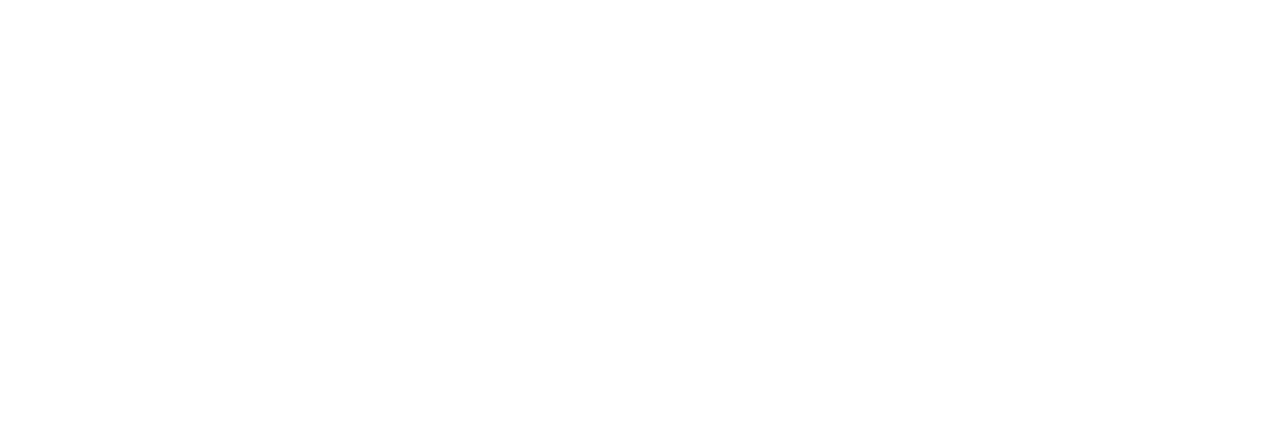
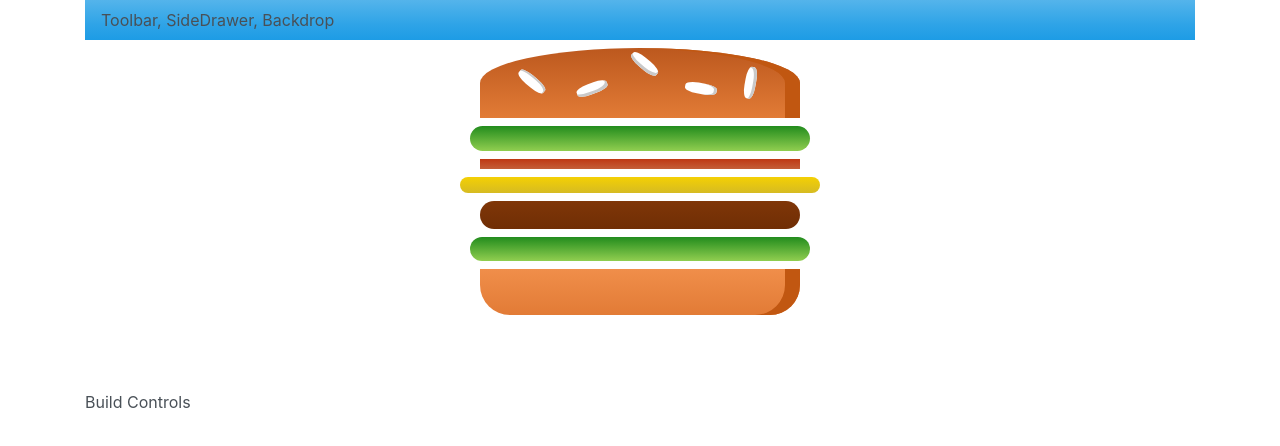
Before and after one commit to HubTicaBB/BurgerBuilder, a React (Create React App) app in the folder client/: page / in a window 1280 px wide. Shown: the top 446 px of the page. Built offline with nearby package versions, Linux system fonts and the light colour scheme.

Commit message:
Create BurgerBuilder container and Burger and Ingredient components

```diff
--- a/client/package.json
+++ b/client/package.json
@@ -6,6 +6,7 @@
     "@testing-library/jest-dom": "^4.2.4",
     "@testing-library/react": "^9.5.0",
     "@testing-library/user-event": "^7.2.1",
+    "prop-types": "^15.7.2",
     "react": "^16.13.1",
     "react-dom": "^16.13.1",
     "react-scripts": "3.4.1"
--- a/client/src/App.js
+++ b/client/src/App.js
@@ -1,10 +1,15 @@
 import React from 'react';
 import './bootstrap.css';
+
+import Layout from './components/Layout/Layout';
+import BurgerBuilder from './containers/BurgerBuilder/BurgerBuilder';
 
 function App() {
   return (
     <div className="container">
-
+      <Layout>
+        <BurgerBuilder />
+      </Layout>
     </div>
   );
 }
--- /dev/null
+++ b/client/src/components/Burger/Burger.css
@@ -0,0 +1,30 @@
+.Burger {
+  max-width: 400px;
+  margin: auto;
+  height: 350px;
+  overflow: scroll;
+  text-align: center;
+  font-weight: bold;
+  font-size: 1.2rem;
+}
+
+@media (min-width: 500px) and (max-height: 400px) {
+  .Burger {
+    width: 350px;
+    height: 300pxs;
+  }
+}
+
+@media (min-width: 500px) and (min-height: 401px) {
+  .Burger {
+    width: 400px;
+    height: 400pxs;
+  }
+}
+
+@media (min-width: 1000px) and (min-height: 700px) {
+  .Burger {
+    width: 400px;
+    height: 600pxs;
+  }
+}
--- /dev/null
+++ b/client/src/components/Burger/Burger.js
@@ -0,0 +1,19 @@
+import React from 'react';
+import './Burger.css';
+import Ingredient from './Ingredient/Ingredient';
+
+const Burger = props => {
+  return (
+    <div className='Burger'>
+      <Ingredient type='bread-top' />
+      <Ingredient type='salad' />
+      <Ingredient type='bacon' />
+      <Ingredient type='cheese' />
+      <Ingredient type='meat' />
+      <Ingredient type='salad' />
+      <Ingredient type='bread-bottom' />
+    </div>
+  )
+};
+
+export default Burger;
--- /dev/null
+++ b/client/src/components/Burger/Ingredient/Ingredient.css
@@ -0,0 +1,113 @@
+.BreadBottom {
+  height: 13%;
+  width: 80%;
+  background: linear-gradient(#F08E4A, #e27b36);
+  border-radius: 0 0 30px 30px;
+  box-shadow: inset -15px 0 #c15711;
+  margin: 2% auto;
+}
+
+.BreadTop {
+  height: 20%;
+  width: 80%;
+  background: linear-gradient(#bc581e, #e27b36);
+  border-radius: 50% 50% 0 0;
+  box-shadow: inset -15px 0 #c15711;
+  margin: 2% auto;
+  position: relative;
+}
+
+.Seeds1 {
+  width: 10%;
+  height: 15%;
+  position: absolute;
+  background-color: white;
+  left: 30%;
+  top: 50%;
+  border-radius: 40%;
+  transform: rotate(-20deg);
+  box-shadow: inset -2px -3px #c9c9c9;
+}
+
+.Seeds1:after {
+  content: "";
+  width: 100%;
+  height: 100%;
+  position: absolute;
+  background-color: white;
+  left: -170%;
+  top: -260%;
+  border-radius: 40%;
+  transform: rotate(60deg);
+  box-shadow: inset -1px 2px #c9c9c9;
+}
+
+.Seeds1:before {
+  content: "";
+  width: 100%;
+  height: 100%;
+  position: absolute;
+  background-color: white;
+  left: 180%;
+  top: -50%;
+  border-radius: 40%;
+  transform: rotate(60deg);
+  box-shadow: inset -1px -3px #c9c9c9;
+}
+
+.Seeds2 {
+  width: 10%;
+  height: 15%;
+  position: absolute;
+  background-color: white;
+  left: 64%;
+  top: 50%;
+  border-radius: 40%;
+  transform: rotate(10deg);
+  box-shadow: inset -3px 0 #c9c9c9;
+}
+
+.Seeds2:before {
+  content: "";
+  width: 100%;
+  height: 100%;
+  position: absolute;
+  background-color: white;
+  left: 150%;
+  top: -130%;
+  border-radius: 40%;
+  transform: rotate(90deg);
+  box-shadow: inset 1px 3px #c9c9c9;
+}
+
+
+.Meat {
+  width: 80%;
+  height: 8%;
+  background: linear-gradient(#7f3608, #702e05);
+  margin: 2% auto;
+  border-radius: 15px;
+}
+
+.Cheese {
+  width: 90%;
+  height: 4.5%;
+  margin: 2% auto;
+  background: linear-gradient(#f4d004, #d6bb22);
+  border-radius: 20px;
+}
+
+.Salad {
+  width: 85%;
+  height: 7%;
+  margin: 2% auto;
+  background: linear-gradient(#228c1d, #91ce50);
+  border-radius: 20px;
+}
+
+.Bacon {
+  width: 80%;
+  height: 3%;
+  background: linear-gradient(#bf3813, #c45e38);
+  margin: 2% auto;
+}
--- /dev/null
+++ b/client/src/components/Burger/Ingredient/Ingredient.js
@@ -0,0 +1,43 @@
+import React, { Component } from 'react';
+import './Ingredient.css';
+import PropTypes from 'prop-types';
+
+class Ingredient extends Component {
+  render() {
+    let ingredient = null;
+
+    switch (this.props.type) {
+      case ('bread-bottom'):
+        ingredient = <div className='BreadBottom'>&nbsp;</div>;
+        break;
+      case ('bread-top'):
+        ingredient = (<div className='BreadTop'>&nbsp;
+                        <div className='Seeds1'>&nbsp;</div>
+                        <div className='Seeds2'>&nbsp;</div>
+                      </div>);
+        break;
+      case ('meat'):
+        ingredient = <div className='Meat'>&nbsp;</div>;
+        break;
+      case ('cheese'):
+        ingredient = <div className='Cheese'>&nbsp;</div>;
+        break;
+      case ('salad'):
+        ingredient = <div className='Salad'>&nbsp;</div>;
+        break;
+      case ('bacon'):
+        ingredient = <div className='Bacon'>&nbsp;</div>;
+        break;
+      default:
+        ingredient = null;
+    }
+
+    return ingredient;
+  };
+};
+
+Ingredient.propTypes = {
+  type: PropTypes.string.isRequired
+};
+
+export default Ingredient;
--- /dev/null
+++ b/client/src/components/Layout/Layout.js
@@ -0,0 +1,13 @@
+import React from 'react';
+import Aux from '../../hoc/Auxx';
+
+const Layout = props => (
+  <Aux>
+    <nav className='navbar navbar-dark bg-primary'>Toolbar, SideDrawer, Backdrop</nav>
+    <main>
+      { props.children }
+    </main>
+  </Aux>
+);
+
+export default Layout;
--- /dev/null
+++ b/client/src/containers/BurgerBuilder/BurgerBuilder.js
@@ -0,0 +1,16 @@
+import React, { Component } from 'react';
+import Auxx from '../../hoc/Auxx';
+import Burger from '../../components/Burger/Burger';
+
+class BurgerBuilder extends Component {
+  render () {
+    return (
+      <Auxx>
+        <Burger />
+        <div>Build Controls</div>
+      </Auxx>
+    )
+  };
+}
+
+export default BurgerBuilder;
--- /dev/null
+++ b/client/src/hoc/Auxx.js
@@ -0,0 +1,3 @@
+const Auxx = props => props.children;
+
+export default Auxx;
```
